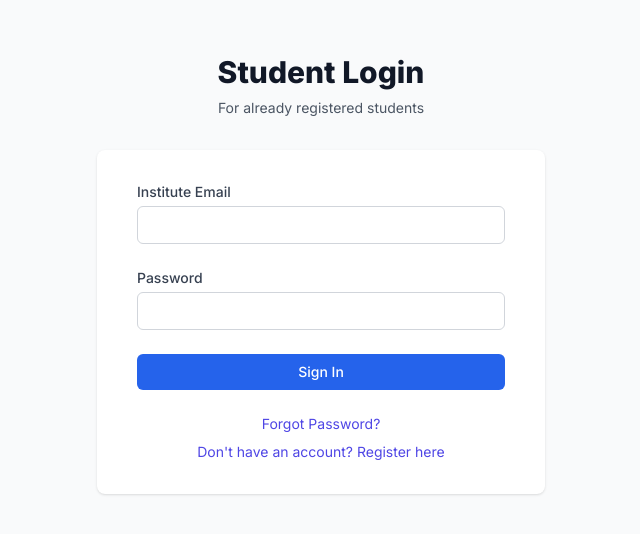
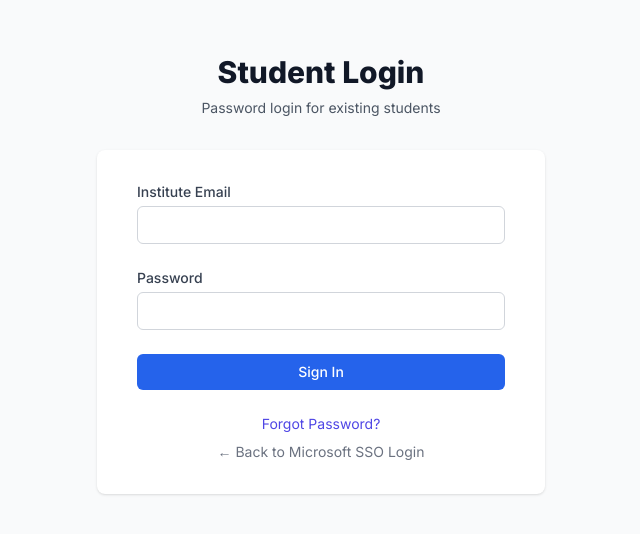
Before and after one commit to prasadshinde10/OE-ALLOTMENT, a Next.js app in the folder client/: page /login/student in a window 1280 px wide. Shown: the part 138-672 px from the top of the page, without its empty margins (319-959 px from the left). Built offline with nearby package versions, Linux system fonts and the light colour scheme.

Commit message:
removed manual reg

```diff
--- a/client/src/app/login/student/page.tsx
+++ b/client/src/app/login/student/page.tsx
@@ -31,10 +31,9 @@ export default function StudentLoginPage() {
       router.push('/student/status')
     } catch (err: any) {
       if (err.response?.data?.needsVerification) {
-        toast.error('Please verify your email first')
-        router.push(`/verify-otp?email=${encodeURIComponent(formData.instituteEmail)}`)
+        toast.error('Account not verified. Please sign in using Microsoft SSO on the home page.')
       } else if (err.response?.data?.message?.toLowerCase().includes('password')) {
-        toast.error(err.response?.data?.message || 'Invalid password. Try reset password if not set.')
+        toast.error(err.response?.data?.message || 'Invalid password. Try reset password or sign in with Microsoft.')
       } else {
         toast.error(err.response?.data?.message || 'Invalid credentials or student not found')
       }
@@ -47,7 +46,7 @@ export default function StudentLoginPage() {
     <div className="min-h-screen bg-gray-50 flex flex-col justify-center py-12 sm:px-6 lg:px-8">
       <div className="sm:mx-auto sm:w-full sm:max-w-md">
         <h2 className="mt-6 text-center text-3xl font-extrabold text-gray-900">Student Login</h2>
-        <p className="mt-2 text-center text-sm text-gray-600">For already registered students</p>
+        <p className="mt-2 text-center text-sm text-gray-600">Password login for existing students</p>
       </div>
 
       <div className="mt-8 sm:mx-auto sm:w-full sm:max-w-md">
@@ -78,8 +77,8 @@ export default function StudentLoginPage() {
               <Link href="/forgot-password/student" className="text-sm text-indigo-600 hover:text-indigo-500">
                 Forgot Password?
               </Link>
-              <Link href="/register" className="text-sm text-indigo-600 hover:text-indigo-500">
-                Don't have an account? Register here
+              <Link href="/" className="text-sm text-gray-500 hover:text-gray-700">
+                ← Back to Microsoft SSO Login
               </Link>
             </div>
           </form>
```
